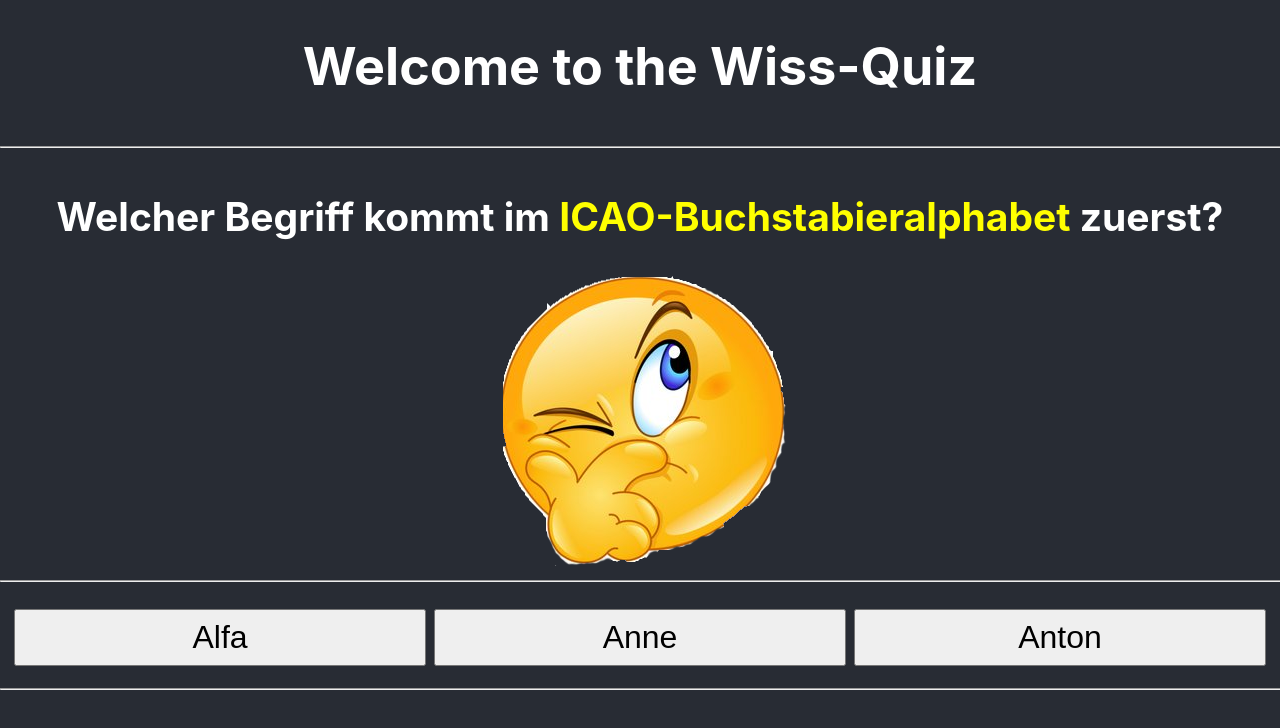
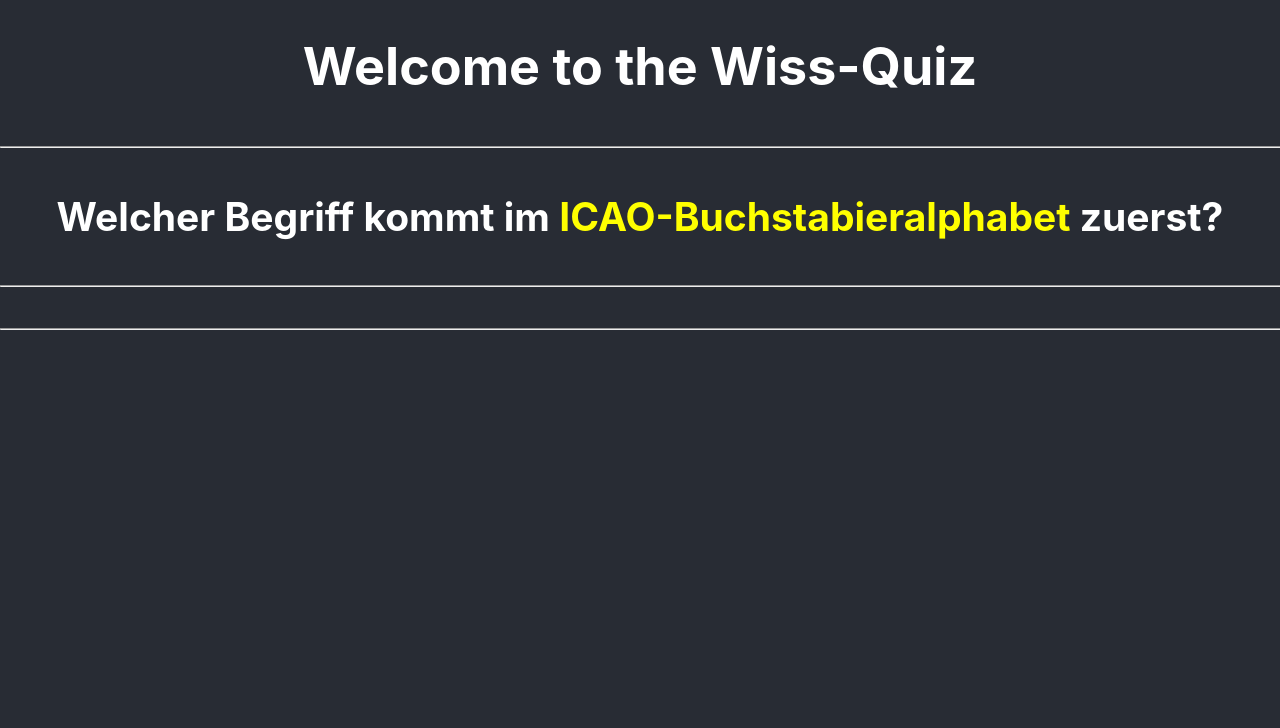
Before and after one commit to greenorca/M294_Sidequest_Templates-Solutions, a React (Create React App) app: page / in a window 1280 px wide. Shown: the top 728 px of the page. Built offline with nearby package versions, Linux system fonts and the light colour scheme.

Commit message:
created template for sq4c

```diff
--- a/src/App.js
+++ b/src/App.js
@@ -1,25 +1,6 @@
 import './App.css';
 
-import Button from './Button.js'
-
-const buttonLabels = [ 'Alfa', 'Anne', 'Anton' ]
-
-//export var answer = ""
-
-const myfun = function(event){
-  console.log(event.target.innerHTML)
-  //answer = <h4>{ event.target.innerHTML }</h4>
-}
-
 function App(props) {
-  const buttons = []
-  buttonLabels.forEach(function(item){
-    buttons.push(
-      <Button label = { item } key = { item }
-              onClick = { myfun }
-      />
-    )
-  })
 
   return (
     <div className="App">
@@ -27,11 +8,11 @@ function App(props) {
         <h1>Welcome to the Wiss-Quiz</h1>
         <hr />
         <h2>Welcher Begriff kommt im <a href="https://de.wikipedia.org/wiki/ICAO-Alphabet">ICAO-Buchstabieralphabet</a> zuerst?</h2>
-        <img src="img/question_smiley.png" alt=""/>
+        { /* hier könnte ein Smiley entstehen */ }
         <hr />
       </header>
       <div className="buttonbar">
-        { buttons }
+        { /* Buttons hier erstellen */ }
       </div>
       <hr />
       <div className="feedbackbar">
--- a/src/Button.js
+++ /dev/null
@@ -1,7 +0,0 @@
-export default function Button(props) {
-  return (
-    <button onClick = { props.onClick }>
-      { props.label }
-    </button>
-  );
-}
```
Also changed, not shown: public/img/question_smiley.jpg (deleted), 1 other file (tests, documents, lock files or other folders).
